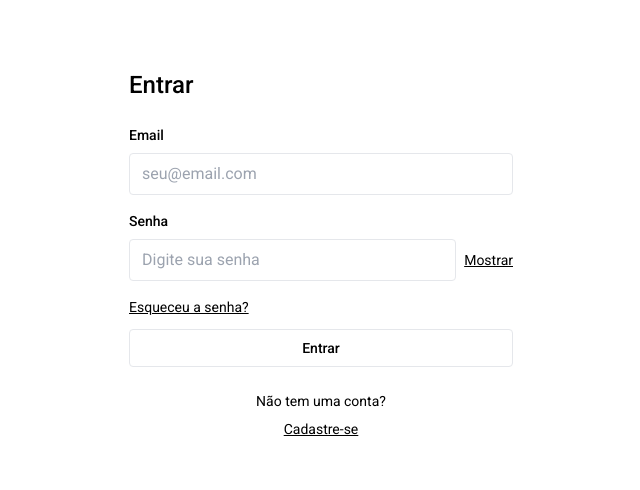
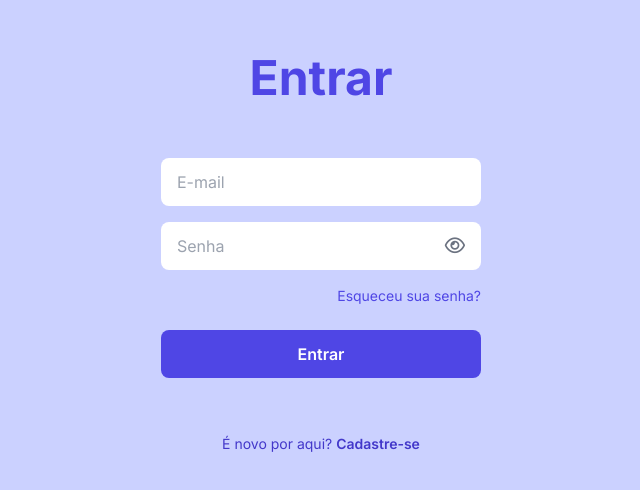
Before and after one commit to jesilvadev/financas-app, an Angular app: page /signin in a window 1280 px wide. Shown: the part 146-636 px from the top of the page, without its empty margins (319-959 px from the left). Built offline with nearby package versions, Linux system fonts and the light colour scheme.

Commit message:
Feat: Página de login concluída

```diff
--- a/src/app/pages/auth/signin/signin.component.html
+++ b/src/app/pages/auth/signin/signin.component.html
@@ -1,68 +1,73 @@
-<section class="min-h-screen flex items-center justify-center p-4">
-  <div class="w-full max-w-sm flex flex-col gap-6">
-    <header class="flex flex-col gap-2">
-      <h1 class="text-2xl font-medium">Entrar</h1>
-    </header>
+<link
+  href="https://fonts.googleapis.com/css2?family=Inter:wght@400;500;600;700&display=swap"
+  rel="stylesheet"
+/>
+<link
+  rel="stylesheet"
+  href="https://cdnjs.cloudflare.com/ajax/libs/font-awesome/6.5.0/css/all.min.css"
+/>
 
-    <div *ngIf="errorMessage" class="flex flex-col gap-2">
-      <p class="text-sm">{{ errorMessage }}</p>
-    </div>
+<section
+  class="min-h-screen flex items-center justify-center bg-[#cbd1ff] p-6 font-[Inter]"
+>
+  <div class="w-full max-w-xs bg-transparent flex flex-col items-center gap-14">
+    <h1 class="text-5xl font-bold text-indigo-600">Entrar</h1>
 
-    <form class="flex flex-col gap-4" (ngSubmit)="onSubmit()">
-      <div class="flex flex-col gap-2">
-        <label for="email" class="text-sm font-medium">Email</label>
+    <form class="w-full flex flex-col gap-4" (ngSubmit)="onSubmit()">
       <input
         type="email"
         id="email"
         [(ngModel)]="email"
         name="email"
         required
-          placeholder="seu@email.com"
-          class="border rounded px-3 py-2"
+        placeholder="E-mail"
+        class="w-full rounded-lg px-4 py-3 bg-white placeholder-gray-400 focus:outline-none focus:ring-2 focus:ring-indigo-400"
       />
-      </div>
 
-      <div class="flex flex-col gap-2">
-        <label for="password" class="text-sm font-medium">Senha</label>
-        <div class="flex items-center gap-2">
+      <div class="relative w-full">
         <input
           [type]="showPassword ? 'text' : 'password'"
           id="password"
           [(ngModel)]="password"
           name="password"
           required
-            placeholder="Digite sua senha"
-            class="border rounded px-3 py-2 flex-1"
+          placeholder="Senha"
+          class="w-full rounded-lg px-4 py-3 bg-white placeholder-gray-400 focus:outline-none focus:ring-2 focus:ring-indigo-400"
         />
         <button
           type="button"
           (click)="togglePasswordVisibility()"
-            class="text-sm underline"
+          class="absolute inset-y-0 right-4 flex items-center text-gray-500"
         >
-            <span *ngIf="showPassword">Ocultar</span>
-            <span *ngIf="!showPassword">Mostrar</span>
+          <i
+            [ngClass]="showPassword ? 'fa-solid fa-eye-slash' : 'fa-regular fa-eye'"
+            class="text-lg"
+          ></i>
         </button>
       </div>
-      </div>
 
-      <div class="flex flex-col gap-3">
-        <a routerLink="/forgot-password" class="text-sm underline">
-          Esqueceu a senha?
+      <a
+        routerLink="/forgot-password"
+        class="text-sm text-indigo-600 self-end hover:underline"
+      >
+        Esqueceu sua senha?
       </a>
+
       <button
         type="submit"
         [disabled]="isLoading"
-          class="border rounded px-4 py-2 text-sm font-medium disabled:opacity-70"
+        class="bg-indigo-600 text-white font-semibold rounded-lg py-3 mt-2 hover:bg-indigo-700 transition-all disabled:opacity-70"
       >
         <span *ngIf="!isLoading">Entrar</span>
         <span *ngIf="isLoading">Entrando...</span>
       </button>
-      </div>
     </form>
 
-    <div class="flex flex-col items-center gap-2 text-sm">
-      <span>Não tem uma conta?</span>
-      <a routerLink="/signup" class="underline">Cadastre-se</a>
-    </div>
+    <p class="text-sm text-indigo-700">
+      É novo por aqui?
+      <a routerLink="/signup" class="font-semibold hover:underline"
+        >Cadastre-se</a
+      >
+    </p>
   </div>
 </section>
--- a/src/app/pages/auth/signin/signin.component.ts
+++ b/src/app/pages/auth/signin/signin.component.ts
@@ -25,23 +25,22 @@ export class SigninComponent {
 
   onSubmit(): void {
     if (!this.email || !this.password) {
-      this.errorMessage = 'Por favor, preencha todos os campos';
+      this.errorMessage = 'Por favor, preencha todos os campos.';
       return;
     }
 
     this.isLoading = true;
     this.errorMessage = '';
 
-    this.authService
-      .login({ email: this.email, password: this.password })
-      .subscribe({
+    this.authService.login({ email: this.email, password: this.password }).subscribe({
       next: (user) => {
-          console.log('Login bem-sucedido:', user);
+        console.log('✅ Login bem-sucedido:', user);
+        this.isLoading = false;
         this.router.navigate(['/']);
       },
       error: (error) => {
-          console.error('Erro no login:', error);
-          this.errorMessage = error.message || 'Erro ao fazer login';
+        console.error('❌ Erro no login:', error);
+        this.errorMessage = error?.message || 'Erro ao fazer login. Tente novamente.';
         this.isLoading = false;
       },
     });
```
Also changed, not shown: 1 other file (tests, documents, lock files or other folders). Lines whose indentation alone changed are shown as unchanged.
